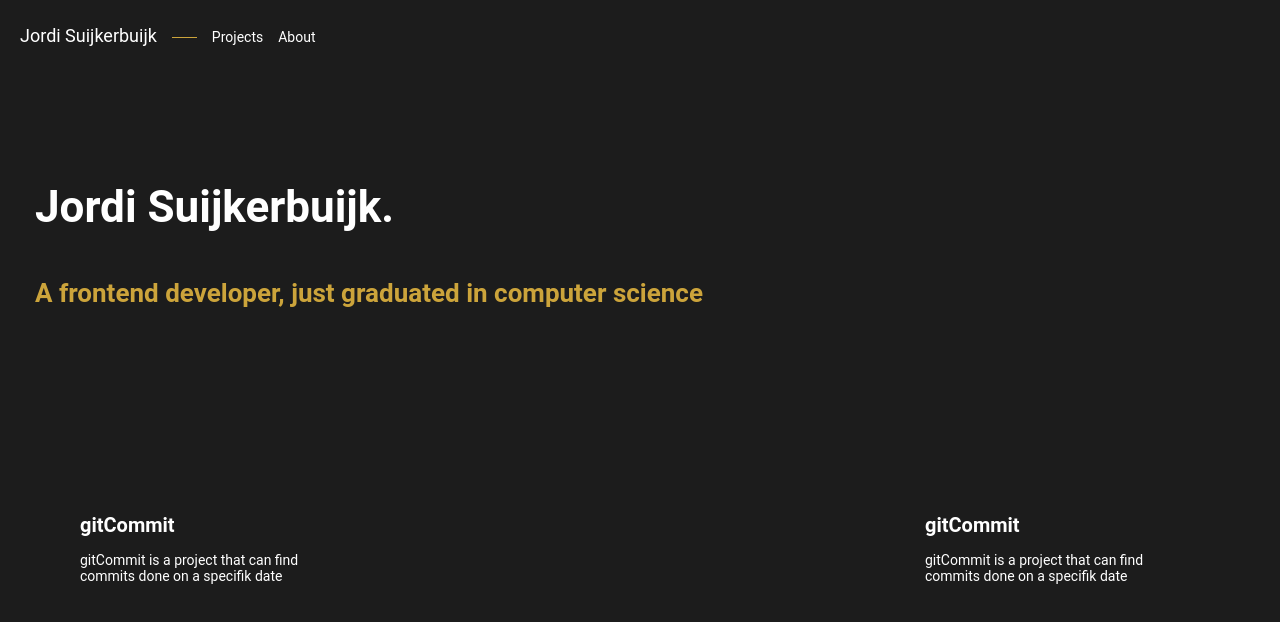
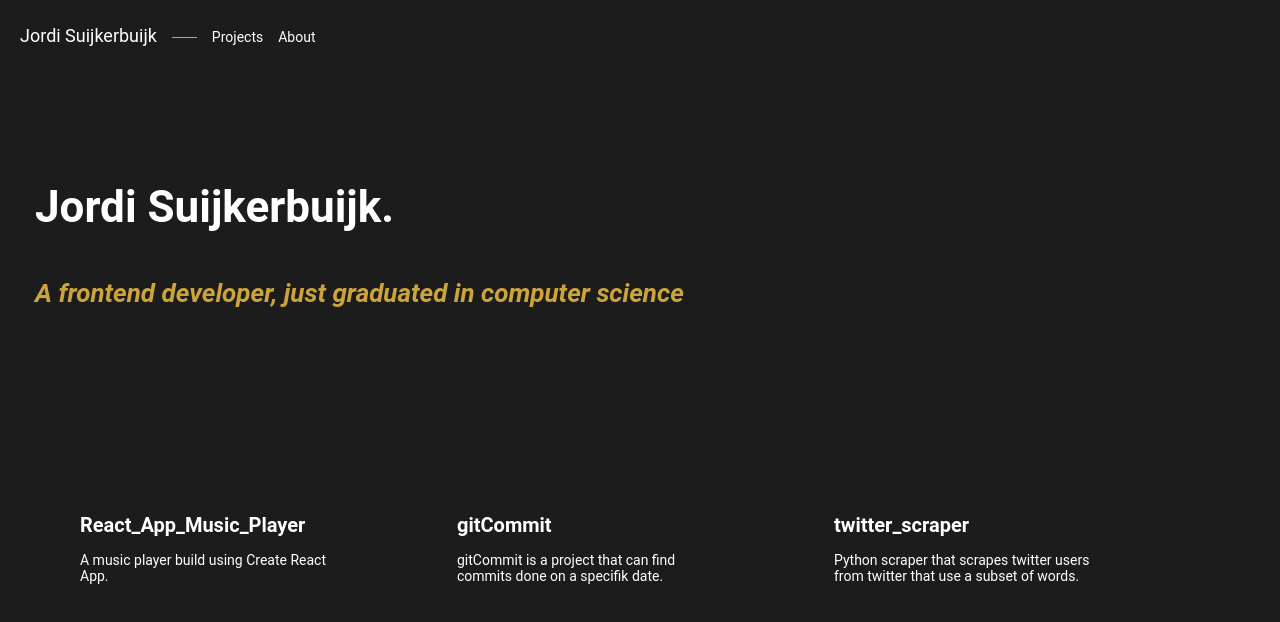
Before and after one commit to JordiSuijkerbuijk/nextjs-preact-portfolio, a Next.js app: page / in a window 1280 px wide. Shown: the top 622 px of the page. Built offline with nearby package versions, Linux system fonts and the light colour scheme.

Commit message:
Added projects

```diff
--- a/components/hero/Hero.js
+++ b/components/hero/Hero.js
@@ -54,9 +54,9 @@ export default function Hero() {
     <div className={style.hero}>
       <div className={style.container}>
         <div className={clsx([style.revealContainer, 'revealContainer'])} />
-        <div className={clsx([style.name, 'name'])}>Jordi Suijkerbuijk.</div>
+        <div className={clsx([style.name, 'name', style.underline, style.default])}>Jordi Suijkerbuijk.</div>
       </div>
-      <div className={style.description}> A frontend developer, just graduated in computer science </div>
+      <div className={clsx([style.description, style.underline, style.white])}> A frontend developer, just graduated in computer science </div>
     </div>
   );
 }
--- a/components/hero/hero.module.scss
+++ b/components/hero/hero.module.scss
@@ -41,6 +41,43 @@
     color: #CCA43B;
     font-size: 26px;
     font-weight: bold;
-    width: 60%;
+    width: fit-content;
+    font-style: italic;
   }
 }
+
+.underline {
+  position: relative;
+
+  &.white {
+    &:before {
+      content: "";
+      position: absolute;
+      bottom: 4px;
+      z-index: -1;
+      width: 0px;
+      height: 5px;
+      background-color: #fff;
+      transition: all 0.11s;
+    }
+  }
+
+  &.default {
+    &:before {
+      content: "";
+      position: absolute;
+      bottom: 6px;
+      z-index: -1;
+      width: 0px;
+      height: 10px;
+      background-color: #CCA43B;
+      transition: all 0.11s;
+    }
+  }
+
+  &:hover {
+    &:before {
+      width: 100%;
+    }
+  }
+}
--- a/components/nav/Nav.js
+++ b/components/nav/Nav.js
@@ -1,3 +1,5 @@
+import clsx from 'clsx';
+
 import style from './nav.module.scss';
 
 export default function Nav() {
@@ -5,11 +7,11 @@ export default function Nav() {
 
   return (
     <div className={style.nav}>
-      <div className={style.name}>Jordi Suijkerbuijk</div>
+      <div className={clsx([style.name, style.underline])}>Jordi Suijkerbuijk</div>
       <div className={style.container}>
         <div className={style.dash} />
         {items.map(item => (
-          <div className={style.item}>{item}</div>
+          <div className={clsx([style.item, style.underline])}>{item}</div>
         ))}
       </div>
     </div>
--- a/components/nav/nav.module.scss
+++ b/components/nav/nav.module.scss
@@ -7,24 +7,6 @@
 
   .name {
     font-size: 18px;
-    position: relative;
-
-    &:before {
-      content: "";
-      position: absolute;
-      bottom: 2px;
-      z-index: -1;
-      width: 0px;
-      height: 5px;
-      background-color: #CCA43B;
-      transition: all 0.11s;
-    }
-
-    &:hover {
-      &:before {
-        width: 100%;
-      }
-    }
   }
 
   .container {
@@ -42,24 +24,27 @@
 
     .item {
       margin-left: 15px;
-      position: relative;
-
-      &:before {
-        content: "";
-        position: absolute;
-        bottom: 2px;
-        z-index: -1;
-        width: 0px;
-        height: 5px;
-        background-color: #CCA43B;
-        transition: all 0.11s;
-      }
-
-      &:hover {
-        &:before {
-          width: 100%;
-        }
-      }
     }
   }
 }
+
+.underline {
+  position: relative;
+
+  &:before {
+    content: "";
+    position: absolute;
+    bottom: 2px;
+    z-index: -1;
+    width: 0px;
+    height: 5px;
+    background-color: #CCA43B;
+    transition: all 0.11s;
+  }
+
+  &:hover {
+    &:before {
+      width: 100%;
+    }
+  }
+}
--- a/components/projects/Projects.js
+++ b/components/projects/Projects.js
@@ -1,27 +1,38 @@
+import Link from 'next/link'
+
 import style from './projects.module.scss';
 
 export default function Hero() {
 
   return (
     <div className={style.projects}>
-      <div className={style.card}>
+      <a href="https://github.com/JordiSuijkerbuijk/Create_React_App_Music_Player/tree/master/music_player" target='blank' className={style.card}>
+        <div className={style.title}>
+          React_App_Music_Player
+        </div>
+        <div className={style.description}>
+          A music player build using Create React App.
+        </div>
+        <div className={style.backgroundColor} />
+      </a>
+      <a href="https://github.com/JordiSuijkerbuijk/gitCommit" target='blank' className={style.card}>
         <div className={style.title}>
           gitCommit
         </div>
         <div className={style.description}>
-          gitCommit is a project that can find commits done on a specifik date
+          gitCommit is a project that can find commits done on a specifik date.
         </div>
         <div className={style.backgroundColor} />
-      </div>
-      <div className={style.card}>
+      </a>
+      <a href="https://github.com/JordiSuijkerbuijk/twitter_scraper" target='blank' className={style.card}>
         <div className={style.title}>
-          gitCommit
+          twitter_scraper
         </div>
         <div className={style.description}>
-          gitCommit is a project that can find commits done on a specifik date
+          Python scraper that scrapes twitter users from twitter that use a subset of words.
         </div>
         <div className={style.backgroundColor} />
-      </div>
+      </a>
     </div>
   );
 }
--- a/components/projects/projects.module.scss
+++ b/components/projects/projects.module.scss
@@ -1,7 +1,12 @@
 .projects {
   padding: 10px 35px;
   display: flex;
-  justify-content: space-between;
+  gap: 12px;
+
+  a {
+    text-decoration: none;
+
+  }
 
   .card {
     padding: 35px 45px;
@@ -10,6 +15,7 @@
     position: relative;
     max-width: 275px;
     width: 45%;
+    cursor: pointer;
 
     &:hover {
       .backgroundColor {
@@ -24,6 +30,7 @@
       font-weight: bold;
       font-size: 20px;
       margin-bottom: 15px;
+      word-break: break-all;
     }
 
     .backgroundColor {
```
